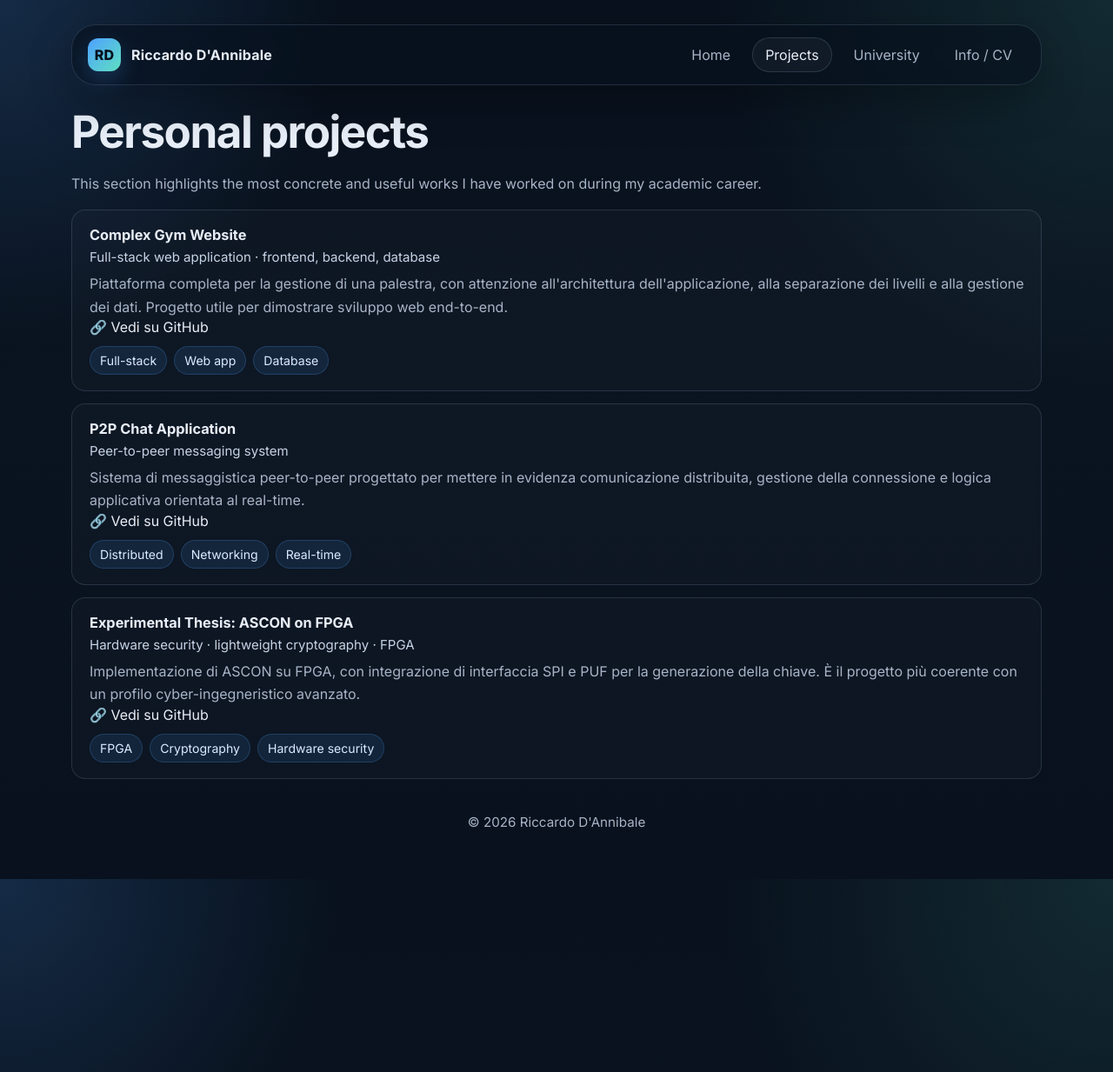
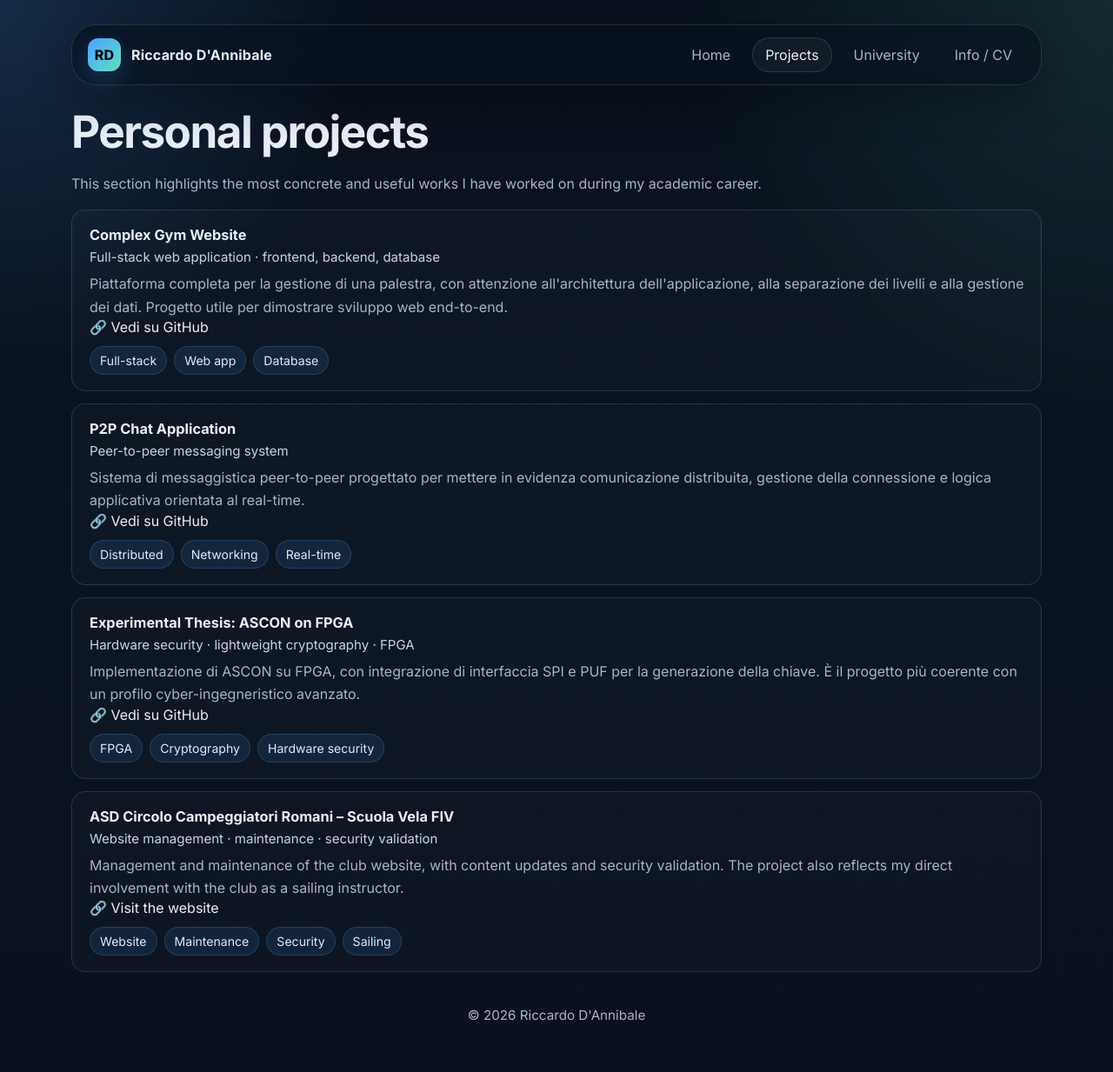
Before and after one commit to riccardodannibale/riccardodannibale.github.io, a Jekyll site: the page built from progetti.md, in a window 1280 px wide. Shown: the whole page at 87% size. Built offline with Jekyll 4.4.1, drawn with Linux system fonts in a browser that asks for light colours.

Commit message:
Update progetti.md

```diff
--- a/progetti.md
+++ b/progetti.md
@@ -62,3 +62,23 @@ permalink: /progetti/
 &#x20; </a>
     <div class="stack"><span class="badge">FPGA</span><span class="badge">Cryptography</span><span class="badge">Hardware security</span></div>
   </article>
+
+<article class="item">
+  <h3>ASD Circolo Campeggiatori Romani – Scuola Vela FIV</h3>
+  <div class="meta">Website management · maintenance · security validation</div>
+  <p>
+    Management and maintenance of the club website, with content updates and security validation.
+    The project also reflects my direct involvement with the club as a sailing instructor.
+  </p>
+
+  <a class="project-link" href="https://www.velaccr.it/" target="_blank" rel="noreferrer">
+    🔗 Visit the website
+  </a>
+
+  <div class="stack">
+    <span class="badge">Website</span>
+    <span class="badge">Maintenance</span>
+    <span class="badge">Security</span>
+    <span class="badge">Sailing</span>
+  </div>
+</article>
```
